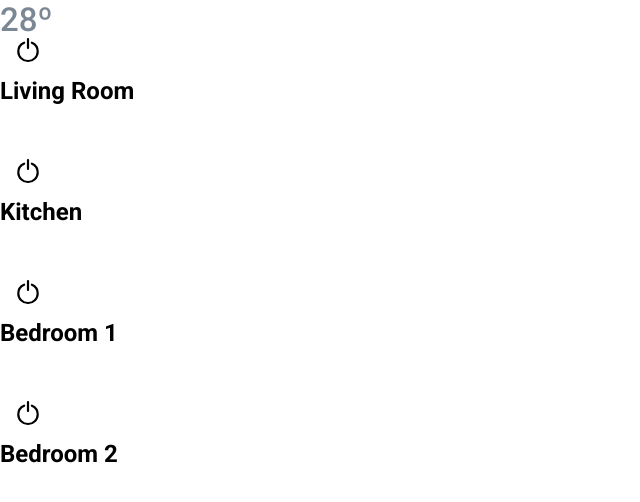
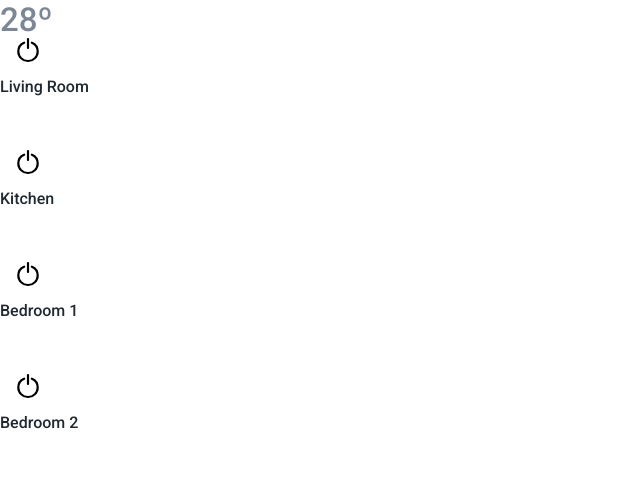
Before and after one commit to JCMiriam/airzone__tech-test, a React (Vite) app: page / in a window 1280 px wide. Shown: the top 502 px of the page, without its empty margins (0-640 px from the left). Built offline with nearby package versions, Linux system fonts and the light colour scheme.

Commit message:
feat(zone-name): update and style zone name component

```diff
--- /dev/null
+++ b/src/components/ZoneName/ZoneName.module.scss
@@ -0,0 +1,15 @@
+@use '@/styles/variables' as *;
+@use '@/styles/colors' as *;
+
+.zoneName {
+    font-size: 16px;
+    font-weight: 500;;
+}
+
+.zoneNameOn {
+    color: var(--white);
+}
+
+.zoneNameOff {
+    color: var(--dark-gray);
+}
--- a/src/components/ZoneName/ZoneName.tsx
+++ b/src/components/ZoneName/ZoneName.tsx
@@ -1,9 +1,15 @@
 import React from 'react';
 import type { ZoneNameProps } from './ZoneName.types';
 
-export const ZoneName: React.FC<ZoneNameProps> = ({ name }) => {
+import styles from './ZoneName.module.scss';
+
+export const ZoneName: React.FC<ZoneNameProps> = ({ name, isOn }) => {
+    const className = isOn
+        ? styles.zoneNameOn
+        : styles.zoneNameOff;
+
     return (
-        <h2 data-testid="zone-name">
+        <h2 data-testid="zone-name" className={`${styles.zoneName} ${className}`}>
             {name}
         </h2>
     );
--- a/src/components/ZoneName/ZoneName.types.ts
+++ b/src/components/ZoneName/ZoneName.types.ts
@@ -1,4 +1,5 @@
 export type ZoneNameProps = {
     name: string;
     className?: string;
+    isOn?: boolean;
 };
```
